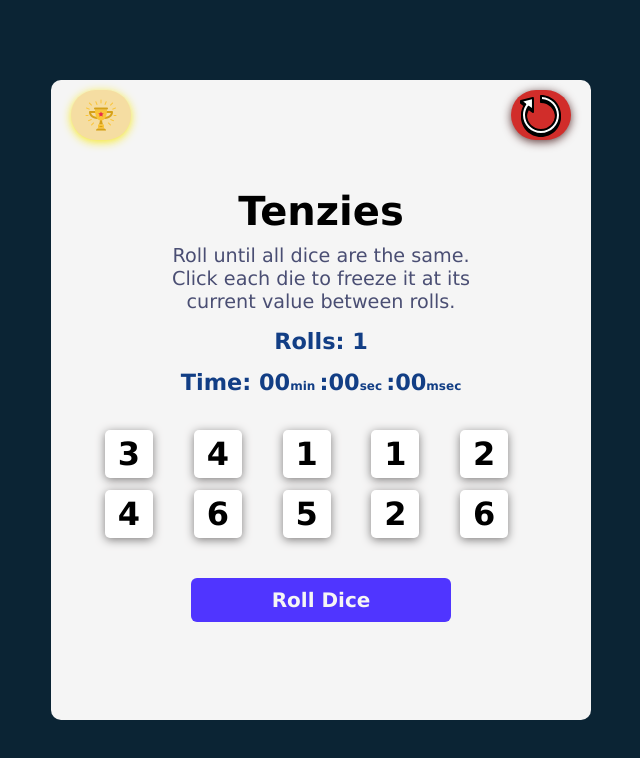
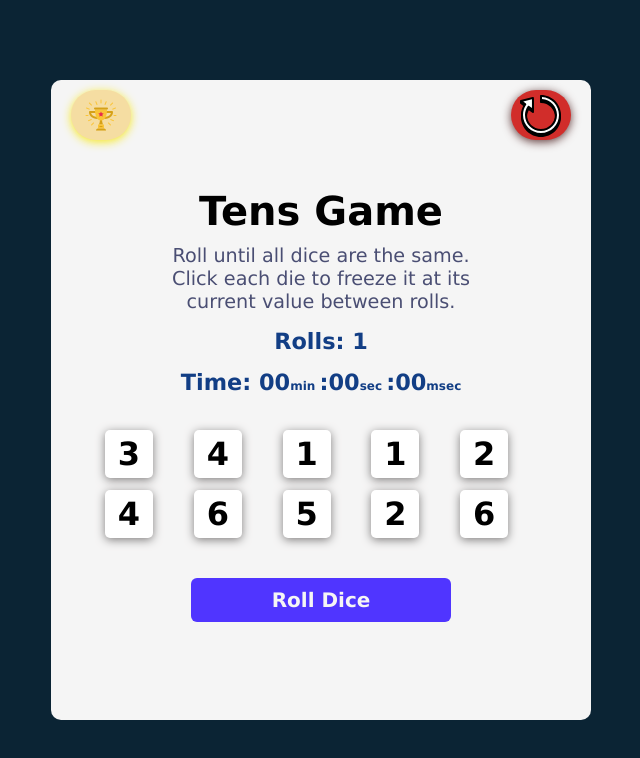
Before and after one commit to TeacherBCode/Tenzies-Game, a React (Vite) app: page / in a window 1280 px wide. Shown: the top 758 px of the page, without its empty margins (319-959 px from the left). Built offline with nearby package versions, Linux system fonts and the light colour scheme.

Commit message:
Update App.jsx

```diff
--- a/src/App.jsx
+++ b/src/App.jsx
@@ -157,7 +157,7 @@ function App() {
         <button className='restart' onClick={resetGame} ></button>
         <button className='high-score' onClick={handleRecordShow}></button>
         <div id="game-info" className="info">
-          <h1>Tenzies</h1>
+          <h1>Tens Game</h1>
           <p>Roll until all dice are the same. Click each die to freeze it at its current value between rolls.</p>
           <h3 className="stopwatch-time"> Rolls: {rollCount}</h3>
           <div>
```
